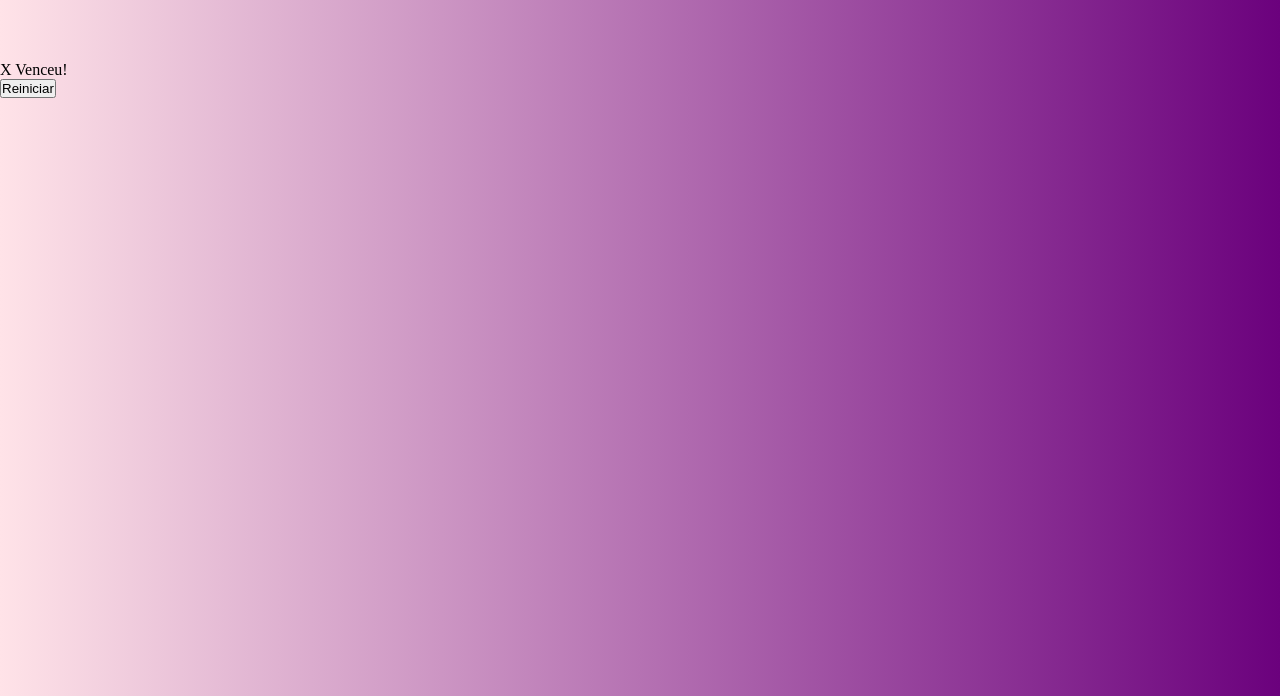
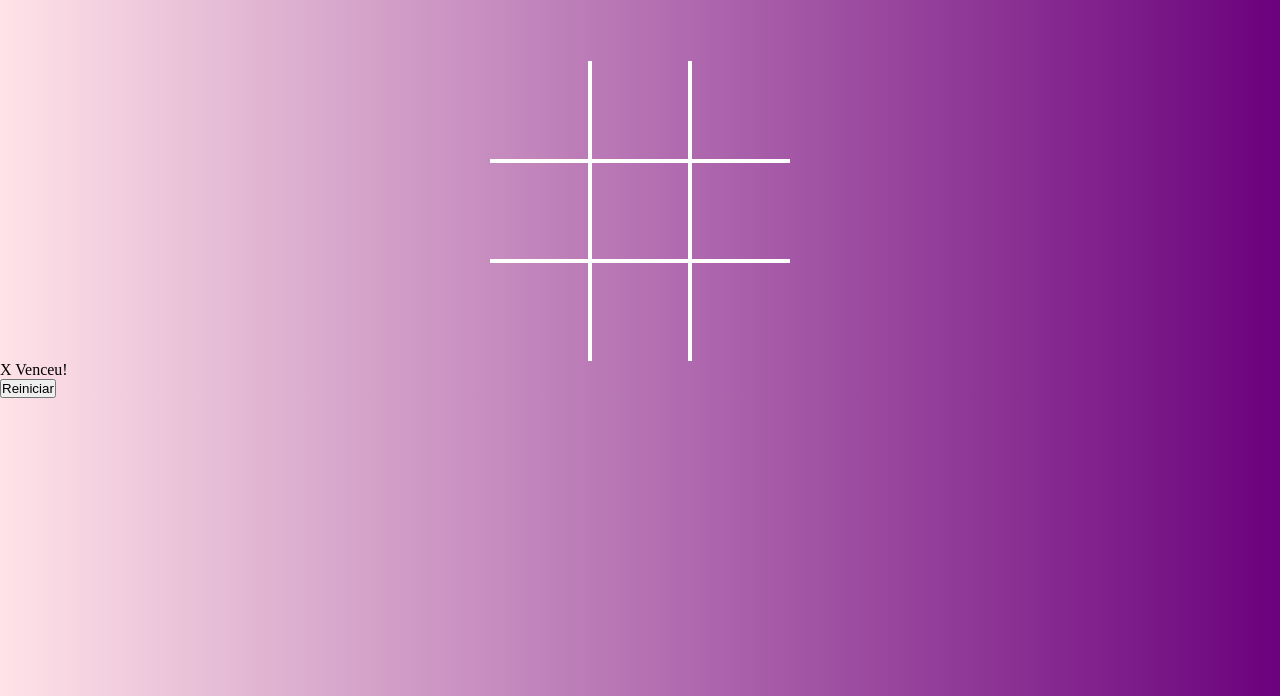
Before and after one commit to marianaferr0ni/jogo-da-velha, a website: page index.html in a window 1280 px wide. Shown: the part 104-800 px from the top of the page. Drawn offline with Linux system fonts and the light colour scheme.

Commit message:
mais css

```diff
--- a/css/style.css
+++ b/css/style.css
@@ -17,7 +17,7 @@ h1{
     margin-top: 5%;
     text-align: center;
 }
-/*-------------------------------------------------------------------------------------------------------------------*/
+
 .tudoaqui{
     margin-top: 5%;
     display: grid;
@@ -29,3 +29,30 @@ h1{
     align-items: center;
     grid-template-columns: repeat(3, auto);
 }
+.tudoaqui.x .q:not(.x):not(.o):hover::after,
+.tudoaqui.x .q:not(.x):not(.o):hover::before,
+.tudoaqui.o .q:not(.x):not(.o):hover::after,
+.tudoaqui.o .q:not(.x):not(.o):hover::before{
+    background-color: rgba(255, 255, 255, 0.3) !important
+}
+
+.q{
+    width: 100px;
+    height: 100px;
+    border: 2px solid white;
+    display: flex;
+    justify-content: center;
+    align-items: center;
+}
+.q:nth-child(1), .q:nth-child(2), .q:nth-child(3){
+    border-top: none;
+}
+.q:nth-child(1), .q:nth-child(4), .q:nth-child(7){
+    border-left: none;
+}
+.q:nth-child(7), .q:nth-child(8), .q:nth-child(9){
+    border-bottom: none;
+}
+.q:nth-child(3), .q:nth-child(6), .q:nth-child(9){
+    border-right: none;
+}
```
